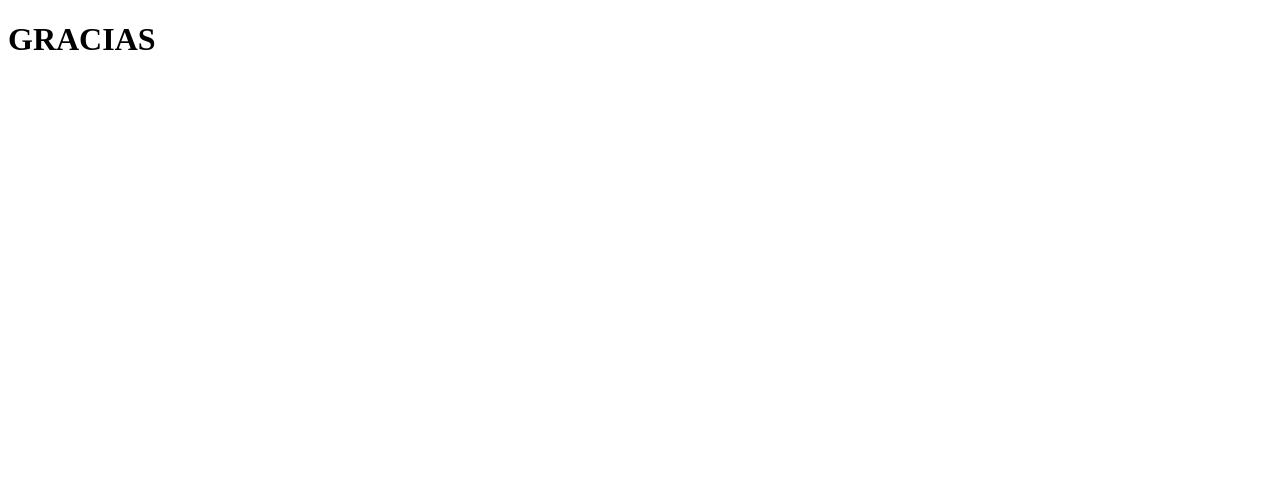
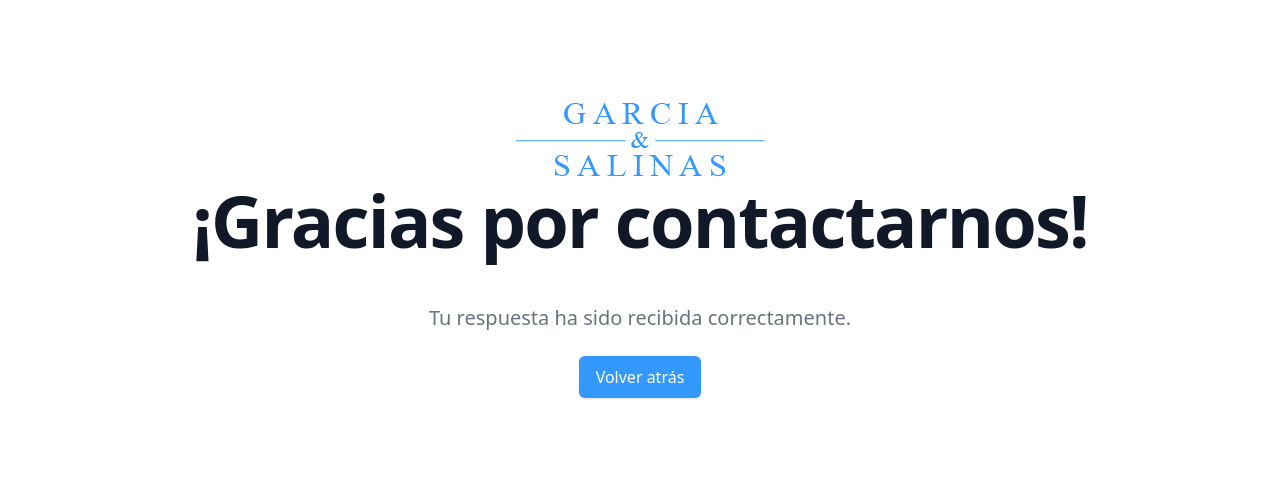
Before and after one commit to lriver-git/lex-net, a plain HTML site: page gracias.html in a window 1280 px wide. Drawn offline with Linux system fonts and the light colour scheme.

Commit message:
pag gracias mejora

```diff
--- a/gracias.html
+++ b/gracias.html
@@ -1,12 +1,37 @@
 <!DOCTYPE html>
-<html lang="en">
+<html lang="en-US" style="--plyr-color-main: #3399ff">
 <head>
-    <meta charset="UTF-8">
-    <meta http-equiv="X-UA-Compatible" content="IE=edge">
-    <meta name="viewport" content="width=device-width, initial-scale=1.0">
-    <title>Document</title>
+  <title>Formulario enviado</title>
+  <meta http-equiv="Content-Type" content="text/html; charset=UTF-8">
+  <meta name="viewport" content="width=device-width, initial-scale=1.0">
+  <link rel="sitemap" href="./index_files/sitemap.xml">
+  <link rel="icon" href="./index_files/favicon.png">
+  <link rel="stylesheet" href="./index_files/style-465b8d72.css">
 </head>
 <body>
-    <h1>GRACIAS</h1>
+    <div id="app">
+        <div>
+          <div class="site-content bg-white overflow-hidden" data-testid="site-content">
+            <section id="tud7lu3afd" class="pt-8 overflow-hidden sm:pt-12 lg:relative lg:py-24 xl:py-24 2xl:py-48 flex justify-center items-center"
+              sectionname="hero" imagestretch="true" sectioncomponent="Hero" sortorder="0" style="flex-direction: column;">
+              <a href="https://www.garciasalinas.com"
+                class="flex items-center space-x-3">
+                <img class="w-auto" src="./index_files/file-9d3d1de4-d7b0-4f70-ab4f-8cb6e210e38c.png" alt="Garcia Salinas logo">
+              </a>
+
+                <h1 class="text-4xl font-black tracking-tight text-gray-900 sm:text-6xl md:text-7xl">¡Gracias por contactarnos!</h1>
+                <br>
+                <p class="mt-6 text-lg text-gray-500 sm:text-xl">Tu respuesta ha sido recibida correctamente.</p>
+                <br>
+                <a class="ui-button ui-button-base ui-button-primary" onclick="goBack()">Volver atrás</a>
+            </section>
+            </div>
+        </div>
+    </div>
+  <script>
+    function goBack() {
+      window.history.back();
+    }
+  </script>
 </body>
 </html>
```
